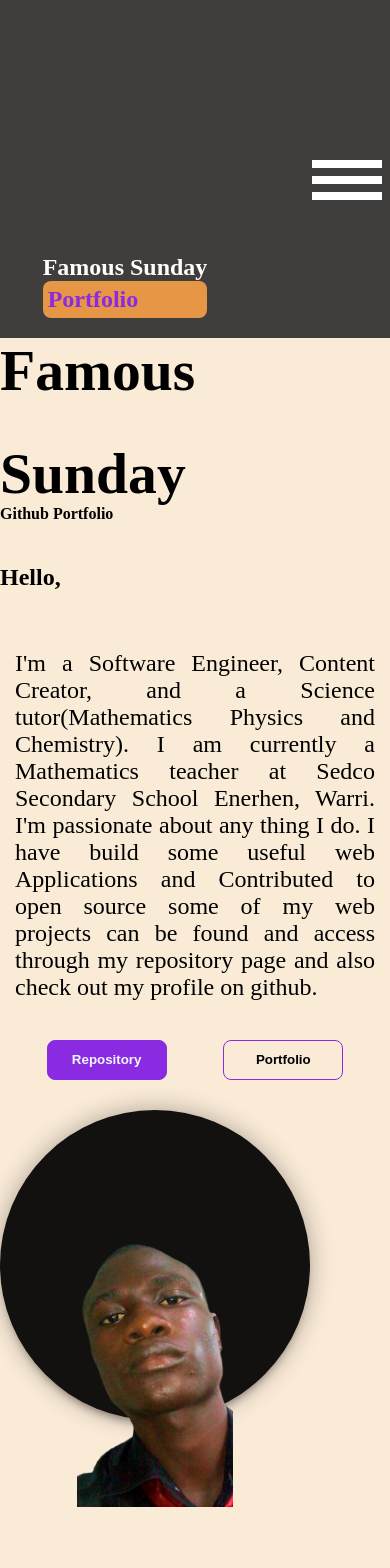
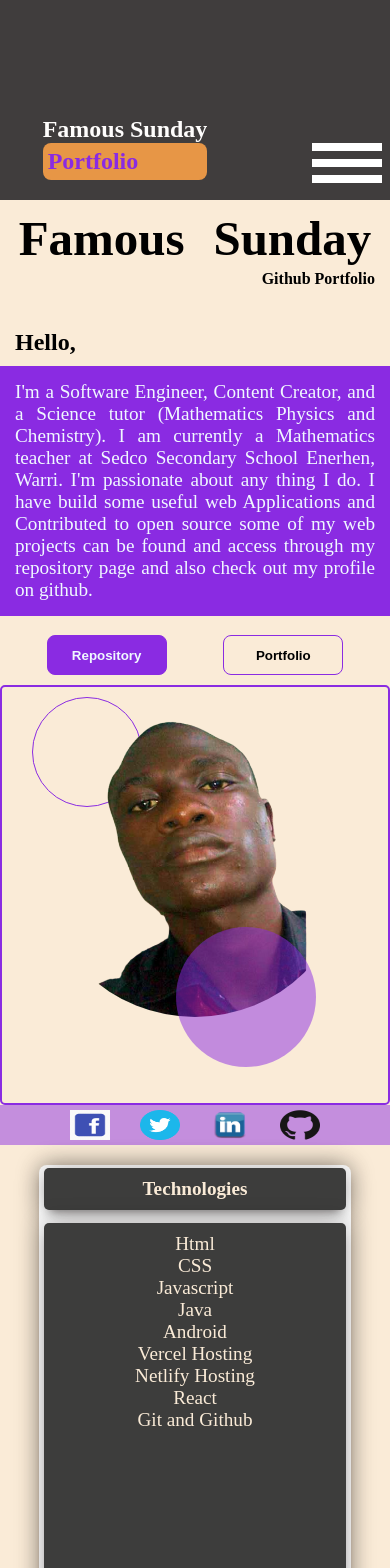
Before and after one commit to kperusi/famous-exam-project, a React (Create React App) app: page / in a window 390 px wide. Shown: the top 1568 px of the page. Built offline with nearby package versions, Linux system fonts and the light colour scheme.

Commit message:
mobile changes

```diff
--- a/src/Home.js
+++ b/src/Home.js
@@ -23,10 +23,10 @@ export default function Home() {
           <h4 className="h4"> Github Portfolio</h4>
         </div>
 
-        <h2> Hello,</h2>
+        <h2 className="home-hello"> Hello,</h2>
         <p className="home-tex">
           I'm a Software Engineer, Content Creator, and a Science
-          tutor(Mathematics Physics and Chemistry). I am currently a Mathematics
+          tutor (Mathematics Physics and Chemistry). I am currently a Mathematics
           teacher at Sedco Secondary School Enerhen, Warri. I'm passionate about
           any thing I do. I have build some useful web Applications and
           Contributed to open source some of my web projects can be found and
@@ -53,7 +53,10 @@ export default function Home() {
         </div>
 
         <div className="home-image-wrap">
-          <div className="home-image-background"></div>
+          <div className="home-image-circle-one"></div>
+          <div className="home-image"></div>
+          <div className="home-image-circle-two"></div>
+          {/* <div className="home-image-details"> name kperusi</div> */}
         </div>
 
         <div className="home-icon-link">
--- a/src/index.css
+++ b/src/index.css
@@ -6,7 +6,6 @@ body,
 html {
   padding: 0;
   margin: 0;
-
 }
 .nav-logo-wrapper {
   display: flex;
@@ -42,7 +41,7 @@ html {
   padding: 5px;
   align-items: center;
 }
-.errorboundary-link{
+.errorboundary-link {
   width: 35vw;
 }
 .nav-links:hover {
@@ -51,29 +50,25 @@ html {
   transition: all 0.2s;
 }
 .nav {
-
   display: flex;
   height: 20vh;
   width: 50vw;
   padding: 30px;
   align-self: flex-end;
 }
-.txt{
+.txt {
   display: flex;
   flex-direction: column;
   gap: 0;
   justify-content: flex-end;
   margin-right: 100px;
-
-
 }
-.txt h2{
+.txt h2 {
   margin-top: -20px;
-  color:blueviolet;
+  color: blueviolet;
   border-radius: 8px;
   padding: 5px;
   background-color: rgb(231, 150, 70);
-
 }
 .home-link,
 .repository-link,
@@ -147,87 +142,105 @@ html {
   margin-left: 10px;
   font-weight: 700;
 }
-.home-image-wrap {
-  width: 310px;
-  height: 310px;
-  background-color: rgb(19, 16, 16);
-  margin-top: 30px;
+.home-image-wrap{
+  margin-top: 10px;
+  border: 2px solid blueviolet;
+  height: 100vh;
+  padding: 10px 30px;
+  border-radius: 5px;
+
+}
+.home-image-circle-one{
+  position: relative;
+  width: 110px;
+  height: 110px;
+
+  border: 1px solid blueviolet;
   border-radius: 50%;
   padding: 10px;
-  box-shadow: 0 0px 25px 0px rgba(8, 6, 6, 0.314),
-  0 8px 10px -6px rgba(24, 18, 18, 0.461);
+  /* box-shadow: 0 0px 25px 0px rgba(8, 6, 6, 0.314),
+    0 8px 10px -6px rgba(24, 18, 18, 0.461); */
+
 }
-.home-image-background {
-  width: 30vw;
-  height: 60vh;
-  margin: 10px 0px;
+.home-image-circle-two{
+  position: relative;
+  top: -180px;
+  left: 9em;
+  width: 50%;
+  height: 180px;
+  background-color: rgba(137, 43, 226, 0.498);
+  border-radius: 50%;
+
+}
+
+.home-image{
+  top: -90px;
+  position: relative;
+  border-radius: 50%;
+  width: 25vw;
+  height: 57vh;
   background-image: url(./Famousno-bg.png);
   background-position: center;
   background-repeat: no-repeat;
   background-size: 240px 300px;
-
-
 }
-.home-icon-link{
+.home-image-details{
+  position: relative;
+  top: -130px;
+}
+.home-icon-link {
   display: flex;
-  margin-top: 200px;
-  height: 12vh;
-  border-radius: 8px;
+  /* margin-top: 200px; */
+  height: 40px;
+  width: 30vw;
   background-color: rgba(137, 43, 226, 0.481);
   box-shadow: 0 2px 10px 0px rgba(8, 6, 6, 0.314),
     0 8px 10px -6px rgba(24, 18, 18, 0.461);
   justify-content: center;
+  margin: 0 auto;
+}
 
-
-}
-.facebook-icon{
-  width: 100px;
-  height: 50px;
+.facebook-icon {
+  width: 5vw;
+  height: 40px;
   background-image: url(./facebookicon.png);
   background-repeat: no-repeat;
   background-position: center;
-  background-size: 60px 50px;
+  background-size: 40px 30px;
   margin: auto 0;
-
-
 }
 
-.twitter-icon{
-  width: 100px;
-  height: 50px;
+.twitter-icon {
+  width: 5vw;
+  height: 40px;
   background-image: url(./twittericon.png);
   background-repeat: no-repeat;
   background-position: center;
-  background-size: 60px 50px;
+  background-size: 40px 30px;
   margin: auto 0;
-
 }
-.linkedin-icon{
-  width: 100px;
-  height: 50px;
+.linkedin-icon {
+  width: 5vw;
+  height: 40px;
   background-image: url(./linkedin.png);
   background-repeat: no-repeat;
   background-position: center;
-  background-size: 60px 50px;
+  background-size: 40px 30px;
   margin: auto 0;
-
 }
-.github-icon{
-  width: 100px;
-  height: 50px;
+.github-icon {
+  width: 5vw;
+  height: 40px;
   background-image: url(./GitHub-Mark.png);
   background-repeat: no-repeat;
   background-position: center;
-  background-size: 60px 50px;
+  background-size: 40px 30px;
   margin: auto 0;
-
 }
 .home-right {
-
   display: flex;
   flex-direction: column;
   padding: 20px;
-
 }
 
 .home-box1 {
@@ -245,7 +258,8 @@ display: flex;
 }
 
 .home-box1 h1,
-.home-box2 h1, .home-box3 h1 {
+.home-box2 h1,
+.home-box3 h1 {
   background-color: rgb(61, 61, 60);
   border-radius: 5px;
   margin-top: 0px;
@@ -258,7 +272,7 @@ display: flex;
   font-size: 1.2em;
   text-align: center;
 }
-.home-box2 h1{
+.home-box2 h1 {
   background-color: rgb(9, 82, 110);
 }
 .home-box3 h1 {
@@ -274,7 +288,7 @@ display: flex;
   font-size: 1.2em;
   text-align: center;
 }
-.home-box1 ul{
+.home-box1 ul {
   background-color: rgb(61, 61, 60);
   border-radius: 5px;
   margin-top: 10px;
@@ -337,7 +351,6 @@ display: flex;
 }
 
 .home-box3 div {
-
   background-color: rgba(137, 43, 226, 0.575);
   border-radius: 5px;
   margin-top: 10px;
@@ -356,8 +369,6 @@ display: flex;
   height: 55vh;
   list-style: none;
 }
-
-
 
 .list-item {
   border-top-width: 20px;
@@ -381,7 +392,7 @@ display: flex;
   box-shadow: 0 0px 25px 0px rgba(22, 188, 234, 0.314),
     0 8px 10px -6px rgba(15, 133, 183, 0.461);
 }
-.repolist-container-bottom{
+.repolist-container-bottom {
   display: flex;
   color: white;
   width: 100%;
@@ -392,21 +403,21 @@ padding: 10px;
 
   padding-right: 100px;
 }
-.circle-wrap{
+.circle-wrap {
   display: flex;
   flex-direction: column;
   align-items: center;
 }
-.circle-wrap h2{
+.circle-wrap h2 {
   border-width: 0 1.5px 1.5px 1.5px;
   border-style: solid;
   border-color: antiquewhite;
   width: 150px;
   text-align: center;
   border-radius: 8px;
-  padding :5px;
+  padding: 5px;
 }
-.circle{
+.circle {
   display: flex;
   width: 250px;
   height: 250px;
@@ -414,9 +425,8 @@ border-color: antiquewhite;
   border-radius: 50%;
   color: wheat;
   align-self: flex-end;
-
 }
-.owner-info-wrap{
+.owner-info-wrap {
   display: flex;
   flex-direction: column;
   margin-left: 200px;
@@ -424,7 +434,7 @@ border-color: antiquewhite;
   margin-top: 70px;
   justify-items: center;
 }
-.owner-info-wrap h3{
+.owner-info-wrap h3 {
   text-align: center;
   margin-top: 0;
   background-color: blueviolet;
@@ -433,18 +443,17 @@ border-color: antiquewhite;
   padding: 10px;
   width: 20vw;
 }
-.owner-info-wrap p{
+.owner-info-wrap p {
   text-align: center;
   width: 20vw;
   margin-top: 0;
   font-weight: 700;
 }
-.avatar{
+.avatar {
   height: 230px;
   color: white;
   border-radius: 50%;
   margin: 8px auto;
-
 }
 .list-item-wrap {
   border: 2px solid;
@@ -500,13 +509,13 @@ border-color: antiquewhite;
   color: yellowgreen;
   margin-top: -3pxpx;
 }
-.repolist-error{
+.repolist-error {
   display: flex;
   flex-direction: column;
   align-items: center;
   margin-top: 100px;
 }
-.repolist-error button{
+.repolist-error button {
   width: 180px;
   height: 50px;
   border-width: 0px;
@@ -516,10 +525,8 @@ border-color: antiquewhite;
   outline: none;
   color: white;
   font-size: 1.4em;
-
 }
-.repolist-error button:hover{
-
+.repolist-error button:hover {
   background-color: rgb(189, 138, 237);
   cursor: pointer;
 }
@@ -528,8 +535,6 @@ cursor: pointer;
   background-color: rgb(7, 16, 37);
   padding-bottom: 40px;
   padding-top: 40px;
-
-
 }
 .single-repo-wrap {
   background-color: rgb(19, 35, 71);
@@ -539,8 +544,6 @@ cursor: pointer;
   display: flex;
   height: 110vh;
   padding: 30px;
-
-
 }
 .single-repo-owner {
   color: white;
@@ -558,7 +561,7 @@ cursor: pointer;
 
 .single-repo-owner h3 {
   margin: 4px auto;
- color: rgb(19, 35, 71) ;
+  color: rgb(19, 35, 71);
   background-color: antiquewhite;
   border-radius: 8px;
   padding: 5px;
@@ -595,7 +598,6 @@ cursor: pointer;
   width: 40vw;
 }
 .single-repo-desc {
-
   margin-top: 50px;
   background-color: wheat;
   padding: 20px 5px;
@@ -656,7 +658,7 @@ cursor: pointer;
   padding: 5px;
   border-radius: 6px;
 }
-.page-btns-container{
+.page-btns-container {
   display: flex;
   height: 100px;
   width: 60vw;
@@ -669,8 +671,9 @@ cursor: pointer;
   border-radius: 8px;
 }
 
-
-.page-btns, .prev-btn, .next-btn{
+.page-btns,
+.prev-btn,
+.next-btn {
   width: 50px;
   margin-top: auto;
   height: 50px;
@@ -680,15 +683,16 @@ cursor: pointer;
   font-size: 1.5em;
   font-weight: 700;
   border: 2px solid rgb(164, 163, 163);
-
-
 }
-.page-btns:hover, .prev-btn:hover, .next-btn:hover{
+.page-btns:hover,
+.prev-btn:hover,
+.next-btn:hover {
   cursor: pointer;
   width: 55px;
   height: 55px;
 }
-.prev-btn, .next-btn{
+.prev-btn,
+.next-btn {
   font-size: 0.3em;
   background-image: url(./arrow-left.svg);
   background-repeat: no-repeat;
@@ -696,17 +700,17 @@ height: 55px;
   background-size: 20px;
   margin-top: 0;
 }
-.next-btn{
-  background-image: url(./arrow-right.svg)
+.next-btn {
+  background-image: url(./arrow-right.svg);
 }
-.active-btns{
+.active-btns {
   background-color: rgba(255, 0, 0, 0.555);
 }
-.disable{
+.disable {
   background-color: gray;
 }
 
-.page-indicator{
+.page-indicator {
   color: aqua;
   margin: 0 auto;
   font-size: 1.5em;
@@ -747,25 +751,28 @@ details {
 }
 
 @keyframes spin {
-  0% { transform: rotate(0deg); }
-  100% { transform: rotate(360deg); }
+  0% {
+    transform: rotate(0deg);
   }
-.loading,.error{
+  100% {
+    transform: rotate(360deg);
+  }
+}
+.loading,
+.error {
   margin: 10px auto;
 }
-
-
 
 .hambuger {
   display: none;
 }
-.single-repo-btns-wrap{
+.single-repo-btns-wrap {
   display: flex;
   gap: 20px;
   justify-content: center;
   margin: 30px auto;
 }
-.single-repo-btns-wrap button{
+.single-repo-btns-wrap button {
   height: 10vh;
   width: 20vw;
   font-weight: 600;
@@ -774,12 +781,10 @@ details {
 }
 
 @media (min-width: 180px) and (max-width: 780px) {
-
-
   .hambuger {
     display: block;
     align-self: flex-end;
-    margin-top: 18vh;
+    margin-top: 16vh;
     margin-right: 5%;
   }
   .hambuger.active .line:nth-child(2) {
@@ -797,27 +802,31 @@ details {
     gap: 0px;
     width: 100%;
     justify-content: center;
+    height: 200px;
   }
   .nav-wrap {
-    display:flex;
+    display: flex;
     flex-direction: column;
     width: 0%;
     position: absolute;
-    height: 500%;
+    height: 333%;
     top: 0px;
     right: 0px;
     z-index: 1;
+
+
+
   }
 
   .nav-section {
     display: none;
     position: absolute;
     flex-direction: column;
-    background-color: rgb(17, 112, 139);
+    background-color: blueviolet;
     margin-top: 0;
-    top: 39.8vh;
+    top: 200px;
     width: 240px;
-    height: 100%;
+    height: 108%;
     right: -100%;
     -webkit-box-shadow: 0 4px 6px hsla(0, 0%, 0%, 0.2);
     box-shadow: 0 4px 6px hsla(0, 0%, 0%, 0.2);
@@ -826,68 +835,65 @@ details {
   .show {
     right: 0%;
     display: flex;
-
-
   }
-  .back{
-
+  .back {
     width: 100%;
     background-color: rgba(128, 128, 128, 0.27);
   }
 
-  .nav-links{
+  .nav-links {
     width: 100%;
     text-align: left;
   }
-
-
 
   .home-top-container {
     display: flex;
     flex-direction: column;
     height: 300vh;
     width: 100%;
-
-
   }
 
   .home-container {
     display: flex;
     flex-direction: column;
     padding: 0px;
-    width:100%;
+    width: 100%;
     margin: 0 auto;
-
-
   }
-  .home-btn{
+  .home-btn {
     width: 100vw;
     margin-bottom: 10px;
     margin: 0 auto;
-
   }
   .home-btn-profile {
     width: 100vw;
     margin: 0 auto;
-
   }
-  .home-btn-wrap{
+  .home-btn-wrap {
     display: flex;
     gap: 10px;
   }
-  .home-tex{
+  .home-tex {
     width: 100%;
     padding: 15px;
-    font-size: 1.5em;
+    font-size: 1.2em;
+    margin-top: -10px;
+    text-align: justify;
+    background-color: blueviolet;
+    color: aliceblue;
+  }
+  .home-hello{
+    margin-left: 15px;
   }
   .name {
     display: flex;
-    flex-direction: column;
-    gap: 0;
-
+    flex-direction: row;
+    gap: 1em;
+    margin: 10px auto;
   }
-  .name h1{
+  .name h1 {
     margin-top: 0;
+    font-size: 1.7em;
   }
 
   .home-btn {
@@ -900,6 +906,12 @@ details {
   }
   .name-wrap {
     width: 100%;
+
+  }
+  .name-wrap h4{
+
+    align-self: flex-end;
+    margin-right: 15px;
   }
   .home-btn-profile {
     width: 120px;
@@ -911,17 +923,50 @@ details {
     margin-left: 0px;
     font-weight: 700;
   }
-  .home-image-wrap {
-    width: 310px;
-    height: 310px;
-    margin-bottom:200px;
+
+.home-image-wrap{
+  margin-top: 10px;
+  border: 2px solid blueviolet;
+  height: 420px;
+  padding: 10px 30px;
+  border-radius: 5px;
+
 }
-  .home-image-background {
-    height: 60vh;
-    width: 40vw;
-    margin: 0px auto;
-    background-size: 200px;
+.home-image-circle-one{
+  position: relative;
+  width: 110px;
+  height: 110px;
+  border: 1px solid blueviolet;
+  border-radius: 50%;
+  padding: 10px;
 
+}
+.home-image-circle-two{
+  position: relative;
+  top: -180px;
+  left: 9em;
+  width: 140px;
+  height: 140px;
+  background-color: rgba(137, 43, 226, 0.498);
+  border-radius: 50%;
+
+}
+
+.home-image{
+  top: -90px;
+  position: relative;
+  border-radius: 50%;
+  width: 79vw;
+  height: 300px;
+  background-image: url(./Famousno-bg.png);
+  background-position: center;
+  background-repeat: no-repeat;
+  background-size: 240px 300px;
+  margin: 0 auto;
+}
+.home-image-details{
+  position: relative;
+  top: -130px;
 }
   .home-right {
     width: 100%;
@@ -929,140 +974,120 @@ details {
     margin: 20px auto;
     padding: 0;
 
-
-
-
   }
 
-  .home-box1{
+  .home-box1 {
     transform: rotate(0deg);
     width: 80%;
     height: 60vh;
     margin: 0 auto;
-
-
   }
 
-
-.home-box2{
+  .home-box2 {
     transform: rotate(0deg);
     width: 80%;
     height: 60vh;
     margin: 0px auto;
   }
-  .home-box3{
+  .home-box3 {
     transform: rotate(0deg);
     width: 80%;
     height: 60vh;
     margin: 60px auto;
-
   }
   .home-box1 ul,
-.home-box2 div, .home-box3 div{
+  .home-box2 div,
+  .home-box3 div {
     height: 50vh;
-
-
   }
 
-
-  .home-box2{
-    margin-top:100px;
+  .home-box2 {
+    margin-top: 100px;
   }
-.para{
+  .para {
     margin-left: 0;
   }
-.repolist-container-bottom{
+  .repolist-container-bottom {
     display: flex;
     flex-direction: column;
-
     width: 100%;
     justify-content: center;
     padding: 0;
-
   }
-.circle-wrap{
-
+  .circle-wrap {
     width: 100%;
-
   }
-.circle{
+  .circle {
     align-self: center;
   }
-.circle-wrap h2{
+  .circle-wrap h2 {
     width: 80%;
   }
 
-.owner-info-wrap{
+  .owner-info-wrap {
     margin-left: 0;
   }
-.owner-info-wrap h3{
+  .owner-info-wrap h3 {
     width: 100%;
   }
-.owner-info-wrap p{
-
+  .owner-info-wrap p {
     width: 100%;
-
   }
-.repo-visible ,.repo-branch{
-
+  .repo-visible,
+  .repo-branch {
     width: 20vw;
-
   }
-.page-btns-container{
+  .page-btns-container {
     display: flex;
     flex-direction: row;
     flex-wrap: wrap;
     height: 300px;
   }
-.home-icon-link{
+  .home-icon-link {
     display: flex;
     margin-top: 0px;
-    height: 12vh;
-    border-radius: 8px;
+    width: 100%;
+    gap: 20px;
     background-color: rgba(137, 43, 226, 0.481);
-    box-shadow: 0 2px 10px 0px rgba(8, 6, 6, 0.314),
-    0 8px 10px -6px rgba(24, 18, 18, 0.461);
+    box-shadow: none ;
     justify-content: center;
-
-
   }
-  .single-details-wrap, .single-repo-wrap{
+  .linkedin-icon, .facebook-icon, .twitter-icon, .github-icon{
+    width: 50px;
+  }
+  .single-details-wrap,
+  .single-repo-wrap {
     display: flex;
     flex-direction: column;
     width: 100%;
     margin-left: 0;
     padding: 0;
-
   }
-  .single-repo-wrap{
+  .single-repo-wrap {
     padding: 0 5px;
     height: 150%;
   }
 
-  .image-wrap, .single-repo-name{
+  .image-wrap,
+  .single-repo-name {
     width: 100%;
-
   }
-  .image, .single-repo-desc{
+  .image,
+  .single-repo-desc {
     width: 100%;
   }
 
-.single-repo-container{
+  .single-repo-container {
     padding-bottom: 100%;
   }
-.single-repo-btns-wrap{
+  .single-repo-btns-wrap {
     width: 100%;
     display: flex;
     flex-direction: column;
-
-
   }
-.single-repo-btns-wrap button{
+  .single-repo-btns-wrap button {
     width: 80%;
     margin: 0 auto;
     font-size: 1.4em;
   }
-
-
-
 }
```
Lines whose indentation alone changed are shown as unchanged.
